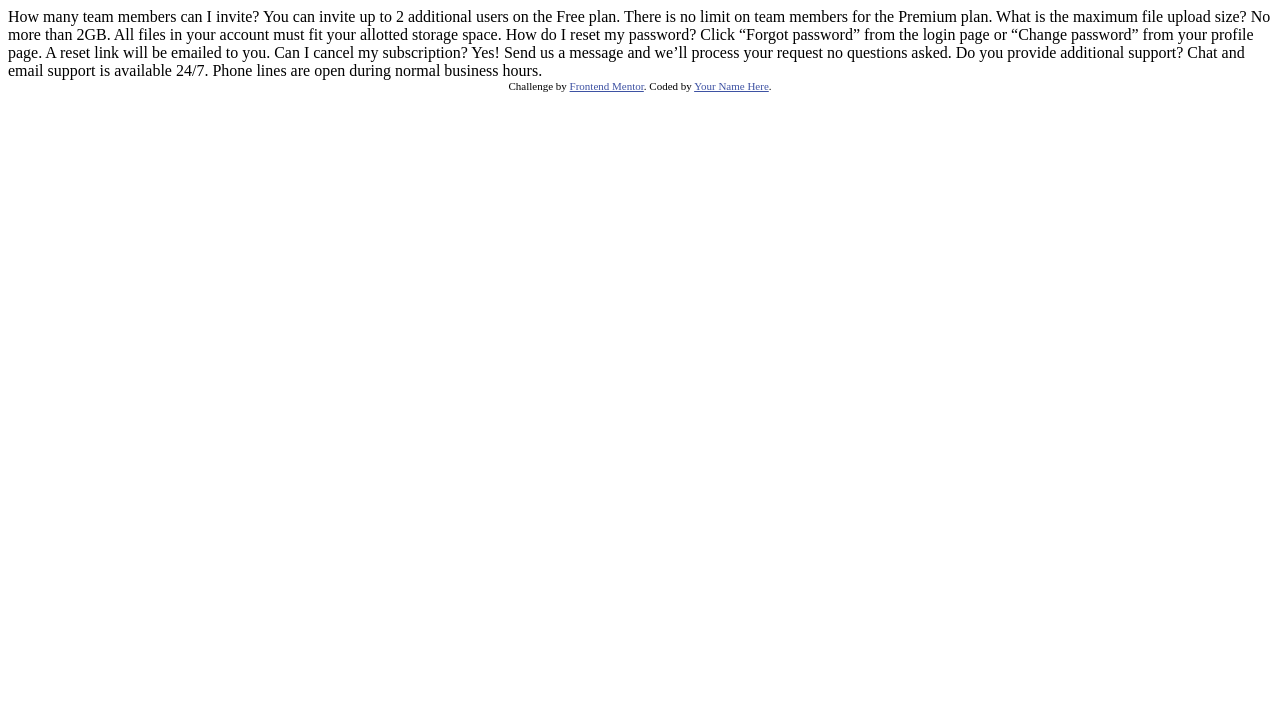
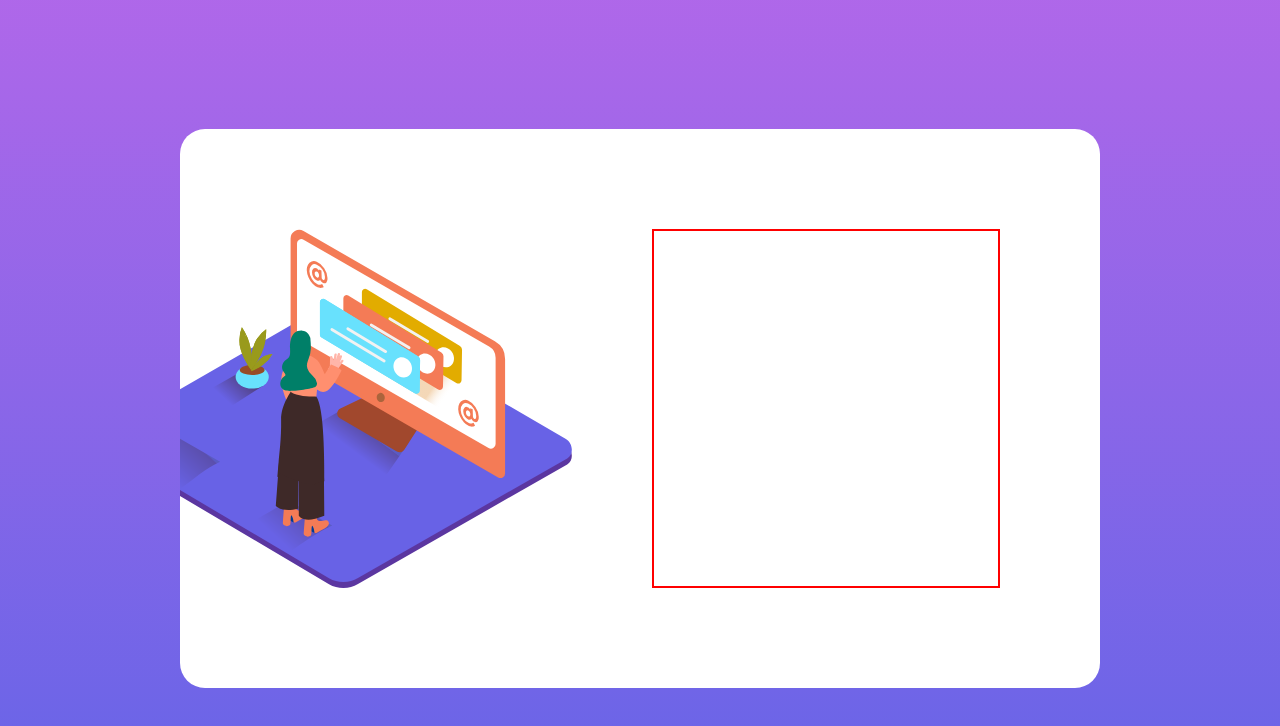
Before and after one commit to spotted76/mentor-faq-accordion, a plain HTML site: page index.html in a window 1280 px wide. Drawn offline with Linux system fonts and the light colour scheme.

Commit message:
basic desktop layout formed

```diff
--- a/index.html
+++ b/index.html
@@ -4,6 +4,7 @@
   <meta charset="UTF-8">
   <meta name="viewport" content="width=device-width, initial-scale=1.0"> <!-- displays site properly based on user's device -->
 
+  <link rel="stylesheet" href="./style.css">
   <link rel="icon" type="image/png" sizes="32x32" href="./images/favicon-32x32.png">
 
   <title>Frontend Mentor | FAQ Accordion Card</title>
@@ -15,6 +16,20 @@
   </style>
 </head>
 <body>
+
+  <main>
+    <div id="primary-card">
+
+      <img src="./images/illustration-woman-online-desktop.svg" alt="woman standing in front of computer">
+
+      <div id="pc-content-panel">
+
+      </div>
+
+    </div>
+  </main>
+
+<!--
   How many team members can I invite?
   You can invite up to 2 additional users on the Free plan. There is no limit on
   team members for the Premium plan.
@@ -30,11 +45,8 @@
   Yes! Send us a message and we’ll process your request no questions asked.
 
   Do you provide additional support?
-  Chat and email support is available 24/7. Phone lines are open during normal business hours.
+  Chat and email support is available 24/7. Phone lines are open during normal business hours. -->
 
-  <div class="attribution">
-    Challenge by <a href="https://www.frontendmentor.io?ref=challenge" target="_blank">Frontend Mentor</a>.
-    Coded by <a href="#">Your Name Here</a>.
-  </div>
+
 </body>
 </html>
--- /dev/null
+++ b/style.css
@@ -0,0 +1,46 @@
+
+* {
+    box-sizing: border-box;
+    font-size: 10px;
+
+    /* For the bg gradient */
+    --Soft-violet: hsl(273, 75%, 66%);
+    --Soft-blue: hsl(240, 73%, 65%);
+}
+
+body {
+    height: 100vh;
+    background-image: linear-gradient(var(--Soft-violet), var(--Soft-blue));
+    display: flex;
+    justify-content: center;
+    align-items: center;
+}
+
+
+
+
+#primary-card {
+    background: white;
+    padding: 10rem 0;
+    max-width: 920px;
+    /* min-height: 525px; */
+    min-width: 920px;
+    /* max-height: 525px; */
+    border-radius: 2.5rem;
+
+    display: flex;
+    flex-direction: row;
+    overflow: hidden;
+}
+
+img {
+
+    position: relative;
+    left: -8rem;
+}
+
+#pc-content-panel {
+    flex-grow: 1;
+    border: 2px solid red;
+    margin: 0 10rem 0 0;
+}
```
